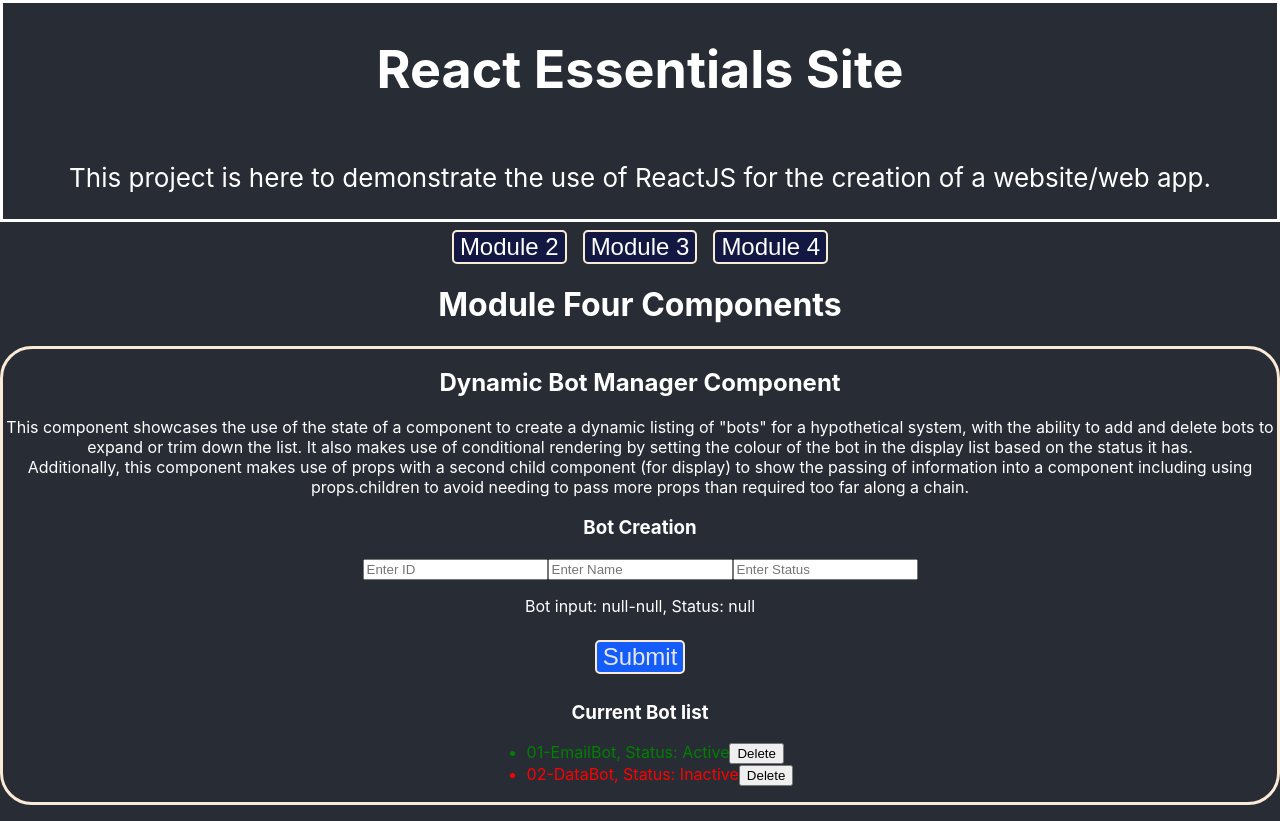
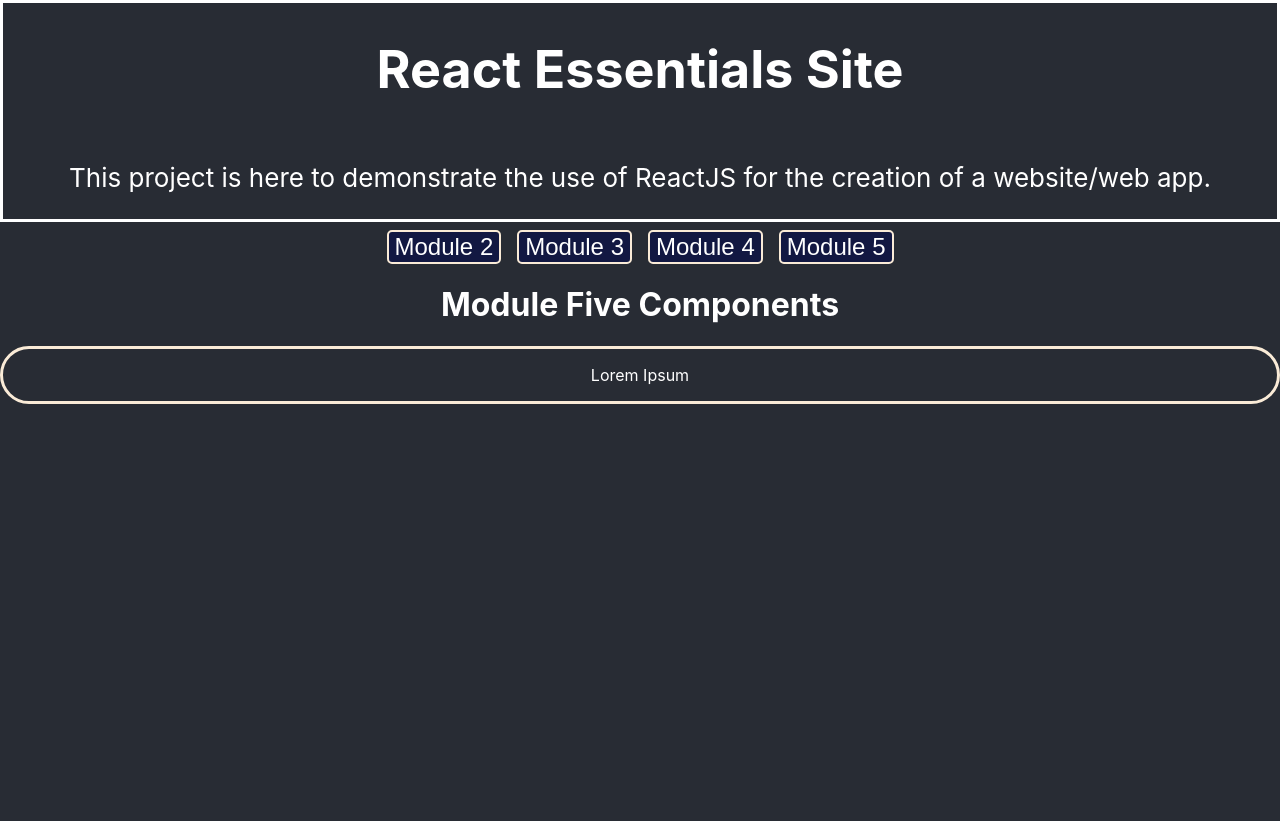
Before and after one commit to ReflectionGolden/react-essentials-site, a React (Create React App) app: page / in a window 1280 px wide. After the commit the page ends 800 px from the top, so only its background shows below. Built offline with nearby package versions, Linux system fonts and the light colour scheme; the HTML template or start-up script is replaced by a standard one.

Commit message:
Initial creation of Module 5 page and addition to navigation

```diff
--- a/src/App.js
+++ b/src/App.js
@@ -5,9 +5,10 @@
 import ModuleThreePage from './course_modules/Module3';
 import ModuleFourPage from './course_modules/Module4';
 import NavigationBar from './Navigation';
+import ModuleFivePage from './course_modules/Module5';
 
 function App() {
-  const [currentPage, setPage] = useState("4");
+  const [currentPage, setPage] = useState("5");
 
   function ChangePage(Module) {
     setPage(Module);
@@ -21,6 +22,8 @@
         return(<ModuleThreePage/>);
       case "4":
         return(<ModuleFourPage/>);
+      case "5":
+        return(<ModuleFivePage/>);
       default:
         return(<ModuleTwoPage/>);
     }
--- a/src/Navigation.js
+++ b/src/Navigation.js
@@ -6,6 +6,7 @@
             <ModuleButton ChangePage={ChangePage} module="2"/>
             <ModuleButton ChangePage={ChangePage} module="3"/>
             <ModuleButton ChangePage={ChangePage} module="4"/>
+            <ModuleButton ChangePage={ChangePage} module="5"/>
         </div>
     );
 }
--- /dev/null
+++ b/src/course_modules/Module5.js
@@ -0,0 +1,15 @@
+import { useState } from 'react';
+import '../App.css';
+
+function ModuleFivePage() {
+    return (
+        <div>
+            <h1>Module Five Components</h1>
+            <div className='Component-Container'>
+                <p>Lorem Ipsum</p>
+            </div>
+        </div>
+    );
+}
+
+export default ModuleFivePage;
```
